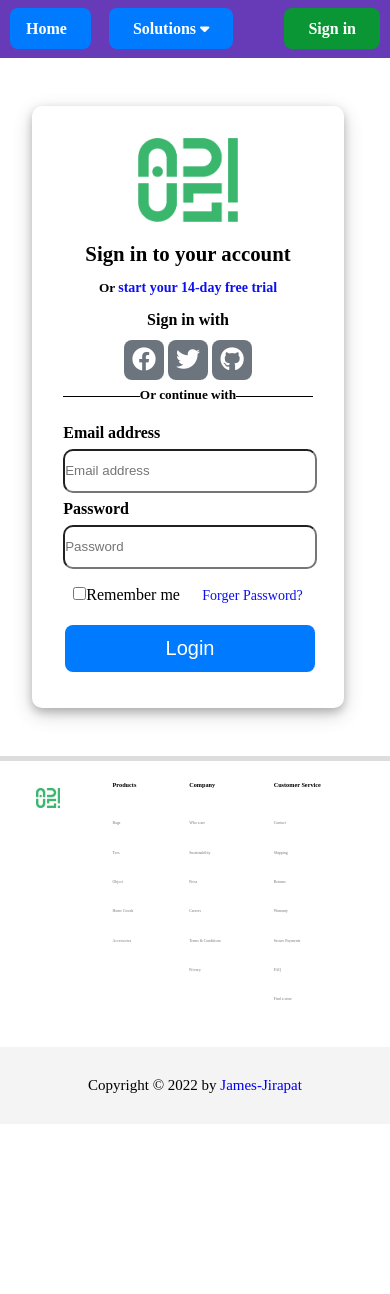
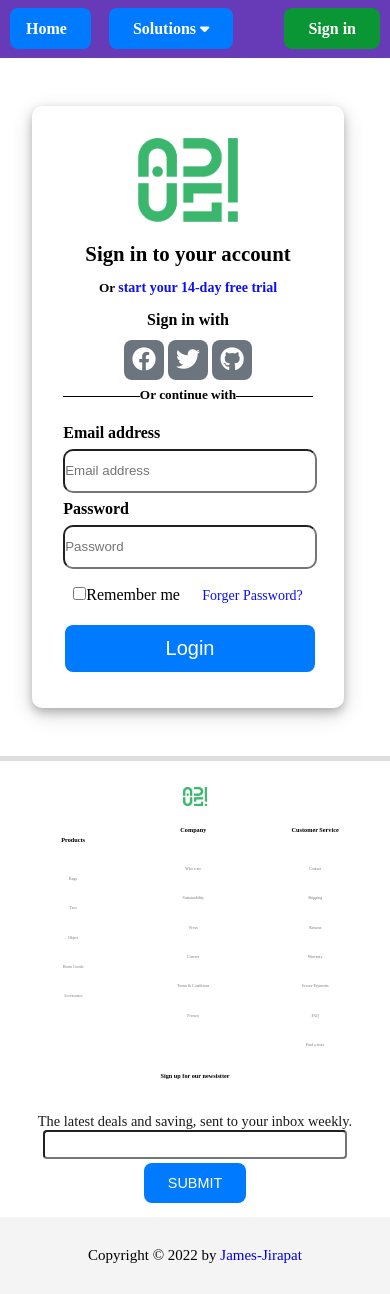
Before and after one commit to monmoono/test-adiusproject2, a Vue app: page /login in a window 390 px wide. Before the commit the page ends 1124 px from the top, so only its background shows below. Built offline with nearby package versions, Linux system fonts and the light colour scheme.

Commit message:
responsive footer

```diff
--- a/src/App.vue
+++ b/src/App.vue
@@ -72,7 +72,7 @@
   <footer>
     <div class="footer">
       <div class="grid-container">
-        <div class="grid-item">
+        <div class="grid-logo">
           <img src="@/assets/logo2.png" class="imgfooter" />
         </div>
         <div class="grid-item">
@@ -85,7 +85,7 @@
             </ul>
           </div>
         </div>
-        <div class="grid-item">
+        <div class="grid-item1">
           <ul>
             <h3>Company</h3>
             <li v-for="(item, index) in itemsFt2" :key="index" link>
@@ -93,7 +93,7 @@
             </li>
           </ul>
         </div>
-        <div class="grid-item">
+        <div class="grid-item2">
           <ul>
             <h3>Customer Service</h3>
             <li v-for="(item, index) in itemsFt3" :key="index" link>
@@ -101,7 +101,7 @@
             </li>
           </ul>
         </div>
-        <div class="grid-item last-item">
+        <div class="grid-item3 last-item">
           <h3>Sign up for our newsistter</h3>
           <p class="subtext">
             The latest deals and saving, sent to your inbox weekly.
@@ -161,27 +161,19 @@ export default {
 <style lang="scss" scoped>
 @import "@/assets/button.scss";
 
-
-
 .nav {
-
   padding: 20px ;
   display: flex;
   justify-content: flex-end;
   align-items: center;
   padding-left: 0.5rem;
   padding-right: 0.5rem;
-
-
-
 }
 
 .button {
   margin-right: auto;
   padding-left: 1rem;
   // font-weight: 700;
-
-
 }
 
 .button-login {
@@ -377,9 +369,37 @@ i {
   color: blue;
 }
 
-@media (max-width: 854px) {
-  .last-item {
-  display: none;
+@media (max-width: 1305px) {
+//   .last-item {
+//    display: none;
+// }
+.grid-container {
+  display: grid;
+  grid-template-columns:auto auto auto;
+  grid-template-areas:
+    'header header header'
+    'main1 main2 main3'
+    'footer footer footer';
+  padding: 10px;
+}
+ul{
+  text-align: left;
+}
+.grid-logo{
+  margin: 1rem 0 1rem;
+  grid-area: header;
+}
+.grid-item{
+  grid-area: main1;
+}
+.grid-item1{
+  grid-area: main2;
+}
+.grid-item2{
+  grid-area: main3;
+}
+.grid-item3{
+  grid-area: footer;
 }
 }
 
@@ -394,8 +414,7 @@ i {
 
 }
 
-@media (max-width: 468px) {
-
+@media (max-width: 465px) {
   i {
   font-size: 15px;
   color: blue;
@@ -408,7 +427,6 @@ i {
   font-size: 0.8rem;
   font-weight: 900;
   padding-left: 0.2rem;
-
 }
 
 .span-h-b {
@@ -416,8 +434,11 @@ i {
 }
 
 .newicon {
+  margin: 7px;
+}
 
-  margin: 7px;
+ul{
+  text-align: center;
 }
 
 
--- a/src/components/login.vue
+++ b/src/components/login.vue
@@ -170,7 +170,7 @@ export default {
   margin-top: 3rem;
   margin-bottom: 3rem;
   margin-left: 2rem;
-  margin-right: 2rem;
+  margin-right: 10%;
 }
 
 .loginL {
```
